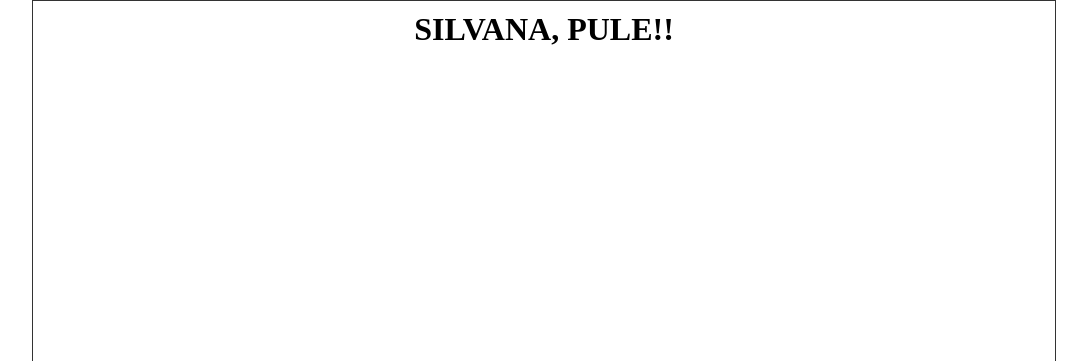
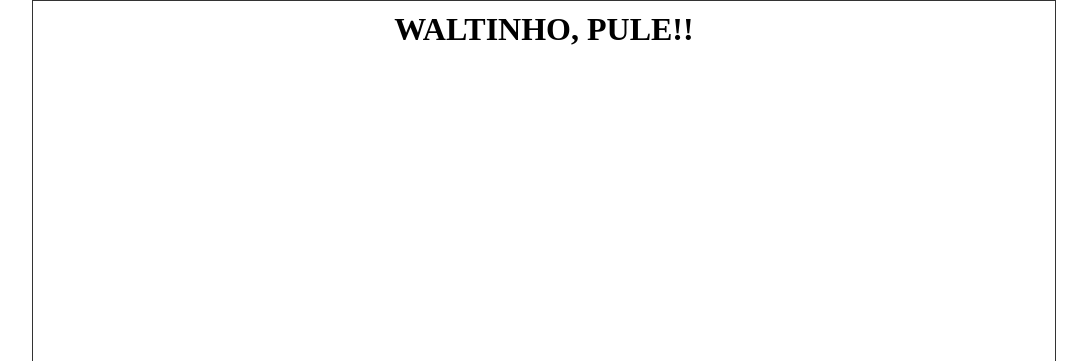
Before and after one commit to bryansilvacm/bsjump, a plain HTML site: page index.html in a window 1280 px wide. Shown: the top 361 px of the page, without its empty margins (96-1183 px from the left). Drawn offline with Linux system fonts and the light colour scheme; grey boxes are pictures that could not be loaded.

Commit message:
Update index.html

```diff
--- a/index.html
+++ b/index.html
@@ -8,7 +8,7 @@
   </head>
   <body>
     <div class="game-board">
-      <div class="title"><h1>  SILVANA, PULE!!</h1></div>
+      <div class="title"><h1>  WALTINHO, PULE!!</h1></div>
       <img src="https://github.com/bryansilvacm/bsjump/blob/main/pipe.png?raw=true" alt="tubo do jogo" class="pipe" />
       <img
         src="https://i.pinimg.com/280x280_RS/76/a9/34/76a934078def6c32e0c331af5daff159.jpg" class="mario"
```
